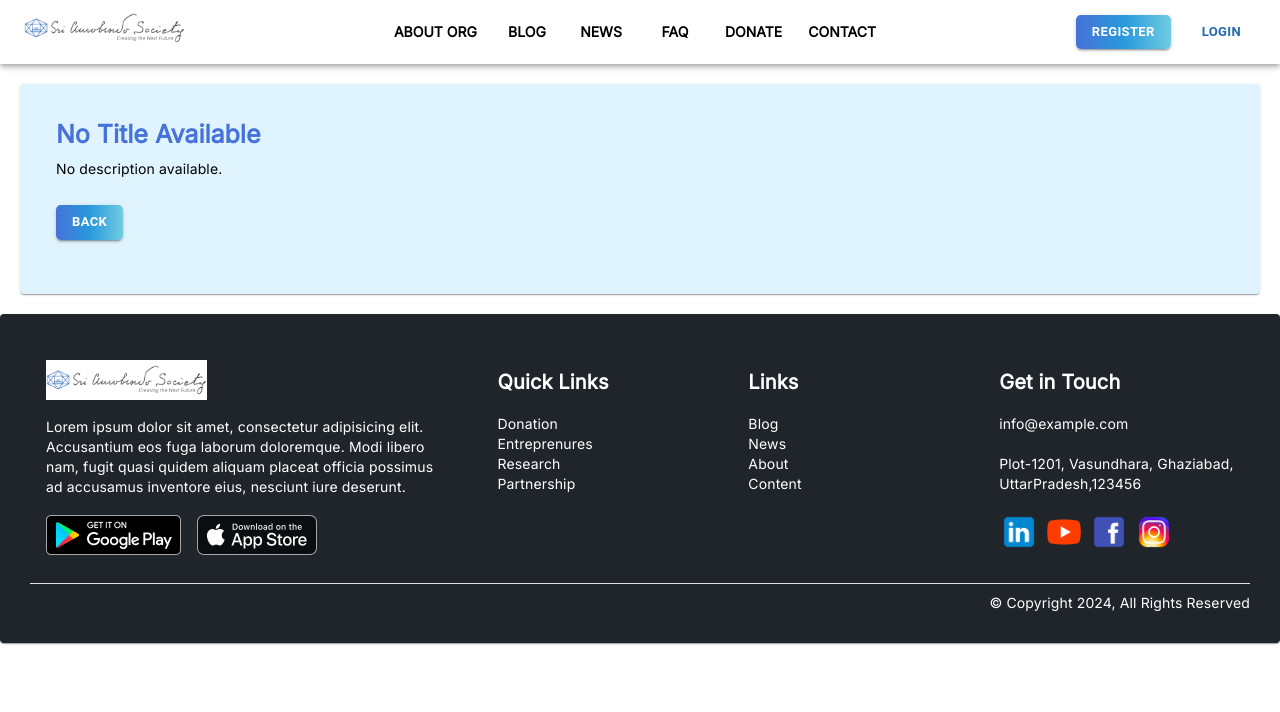
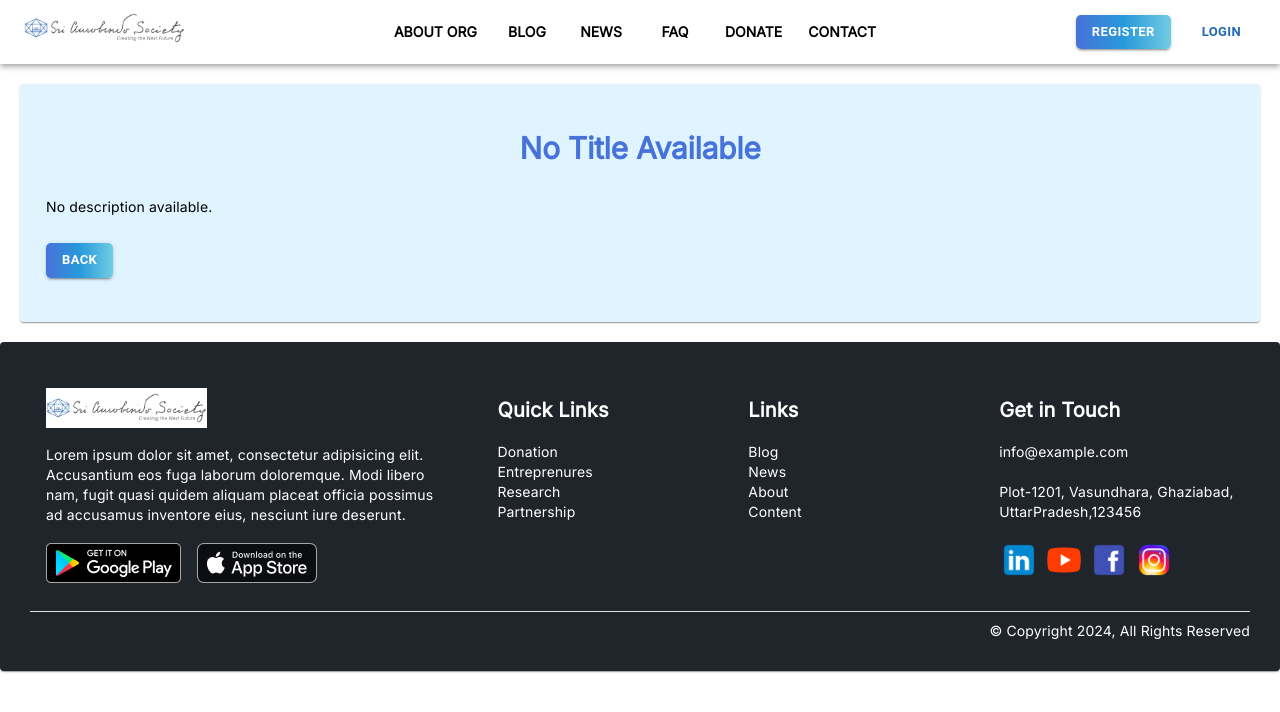
Before and after one commit to anshika2432001/auro_proj, a React (Create React App) app: page /article/1 in a window 1280 px wide. Shown: the top 712 px of the page. Built offline with nearby package versions, Linux system fonts and the light colour scheme.

Commit message:
updated code

```diff
--- a/src/pages/OtherComponent/ArticleDetails.js
+++ b/src/pages/OtherComponent/ArticleDetails.js
@@ -6,20 +6,27 @@ const ArticleDetails = () => {
   const location = useLocation();
   const navigate = useNavigate();
   const article = location.state?.article || {};
-console.log(article)
+  console.log(article);
+
   return (
     <div>
-
-      <Card sx={{ padding: '20px', margin: '20px',backgroundColor:"#DFF4FF" }}>
+      <Card sx={{ padding: '10px', margin: '20px', backgroundColor: "#DFF4FF" }}>
         <CardContent>
-          <Typography variant="h3" gutterBottom color="#4772D9">
+          <Typography variant="h2" color="#4772D9" textAlign="center">
             {article.heading || article.title || 'No Title Available'}
           </Typography>
-          {(article.author)  && article.date && (
-            <Typography variant="body2" color="textSecondary" gutterBottom>
-              { article.author} - {article.date}
-            </Typography>
-          )}
+          <Box display="flex" justifyContent="space-between" alignItems="center" marginTop="10px">
+            {(article.author && article.date) && (
+              <Typography variant="body2" color="textSecondary" gutterBottom>
+                {article.author} - {article.date}
+              </Typography>
+            )}
+            {article.category && (
+              <Typography variant="body2">
+                {article.category}
+              </Typography>
+            )}
+          </Box>
           {article.image && (
             <CardMedia
               component="img"
@@ -29,16 +36,11 @@ console.log(article)
               sx={{ borderRadius: "5px", marginBottom: '20px' }}
             />
           )}
-          {article.category &&
-          <Typography variant="h4" paragraph>
-          {article.category }
-        </Typography>
-          }
           <Typography variant="body1" paragraph>
             {article.description || 'No description available.'}
           </Typography>
           <Box sx={{ display: 'flex', justifyContent: 'space-between' }}>
-            <Button variant="contained" sx={{background: 'linear-gradient(to right,#4772D9, #2899DB,#70CCE2)'}} onClick={() => navigate(-1)}>
+            <Button variant="contained" sx={{ background: 'linear-gradient(to right,#4772D9, #2899DB,#70CCE2)' }} onClick={() => navigate(-1)}>
               Back
             </Button>
             {article.source && (
```
